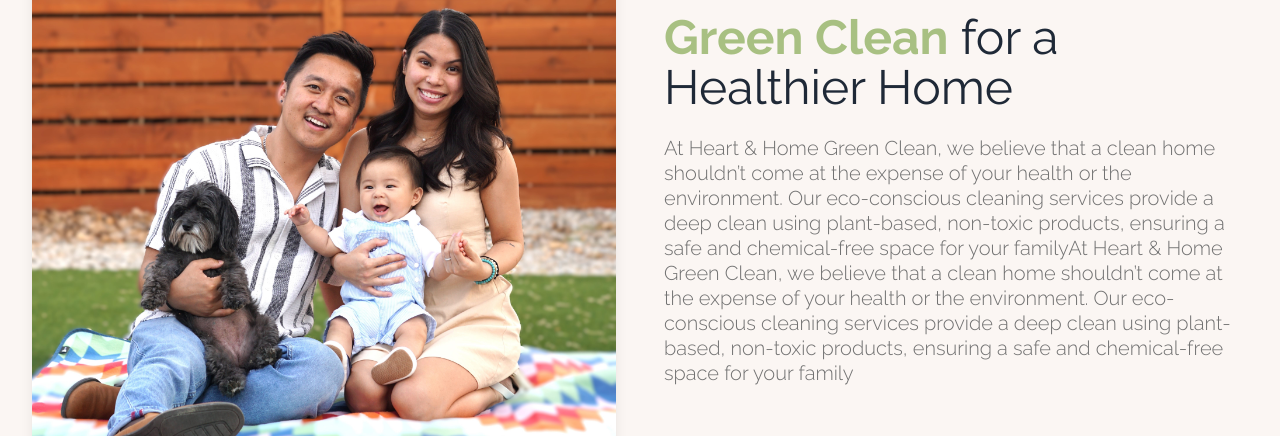
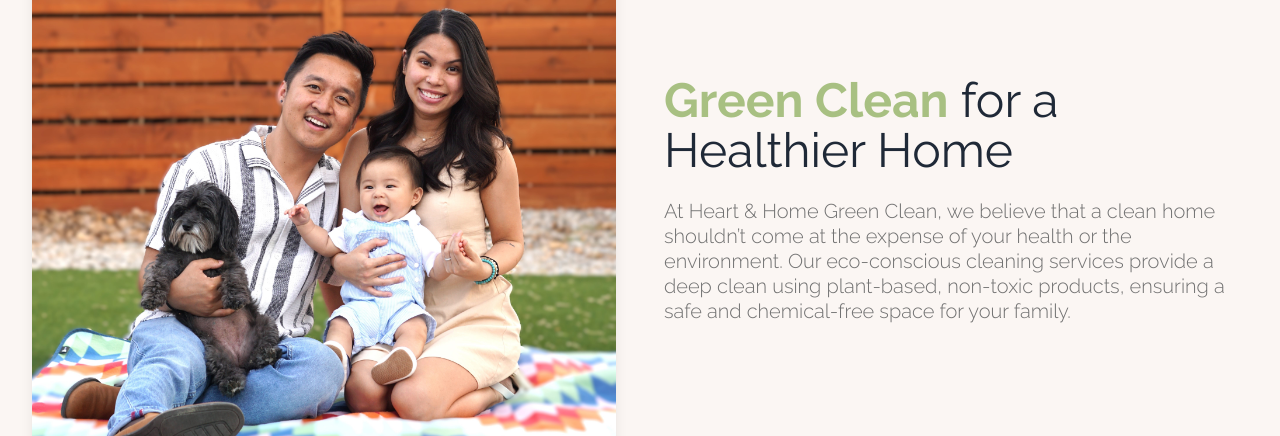
Before and after one commit to MaaniMaaz/heart, a React (Create React App) app: page / in a window 1280 px wide. Shown: the part 2260-2696 px from the top of the page. Built offline with nearby package versions, Linux system fonts and the light colour scheme.

Commit message:
Update HeartHero.jsx

```diff
--- a/src/HeartHero.jsx
+++ b/src/HeartHero.jsx
@@ -139,7 +139,7 @@
 
           <div className="space-y-4">
             <p className="font-['Raleway'] font-light text-base sm:text-lg md:text-xl lg:text-[20px] leading-relaxed md:leading-[25px] tracking-normal text-[rgba(113,113,113,1)] paragraph-animate" data-index="0">
-            At Heart & Home Green Clean, we believe that a clean home shouldn’t come at the expense of your health or the environment. Our eco-conscious cleaning services provide a deep clean using plant-based, non-toxic products, ensuring a safe and chemical-free space for your familyAt Heart & Home Green Clean, we believe that a clean home shouldn’t come at the expense of your health or the environment. Our eco-conscious cleaning services provide a deep clean using plant-based, non-toxic products, ensuring a safe and chemical-free space for your family
+            At Heart & Home Green Clean, we believe that a clean home shouldn’t come at the expense of your health or the environment. Our eco-conscious cleaning services provide a deep clean using plant-based, non-toxic products, ensuring a safe and chemical-free space for your family.
             </p>
             {/* <p className="font-['Raleway'] font-light text-base sm:text-lg md:text-xl lg:text-[20px] leading-relaxed md:leading-[25px] tracking-normal text-[rgba(113,113,113,1)] paragraph-animate" data-index="1">
               Our goal is to enrich the lives of our clients and their families by providing residential and commercial cleaning and organizational services.
```
